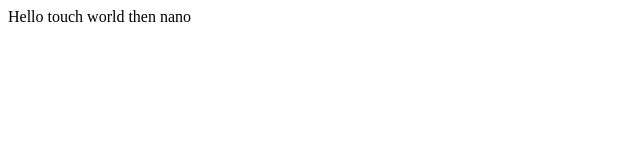
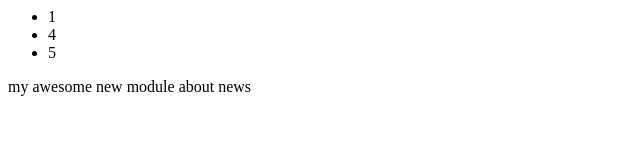
Before and after one commit to chrishimes/youtubeTester, a plain HTML site: page index.html in a window 1280 px wide. Shown: the whole page, without its empty margins (0-640 px from the left). Drawn offline with Linux system fonts and the light colour scheme.

Commit message:
updated index to html code from example

```diff
--- a/index.html
+++ b/index.html
@@ -1 +1,17 @@
-Hello touch world then nano
+<html>
+
+<body>
+  <module-one>
+    <ul>
+        <li>1</li>
+	<li>4</li>
+	<li>5</li>
+    </ul>
+   </module-one>
+
+   <module-two>
+    <div> my awesome new module about news</div>
+   </module-two>
+</body>
+
+</html>
```
